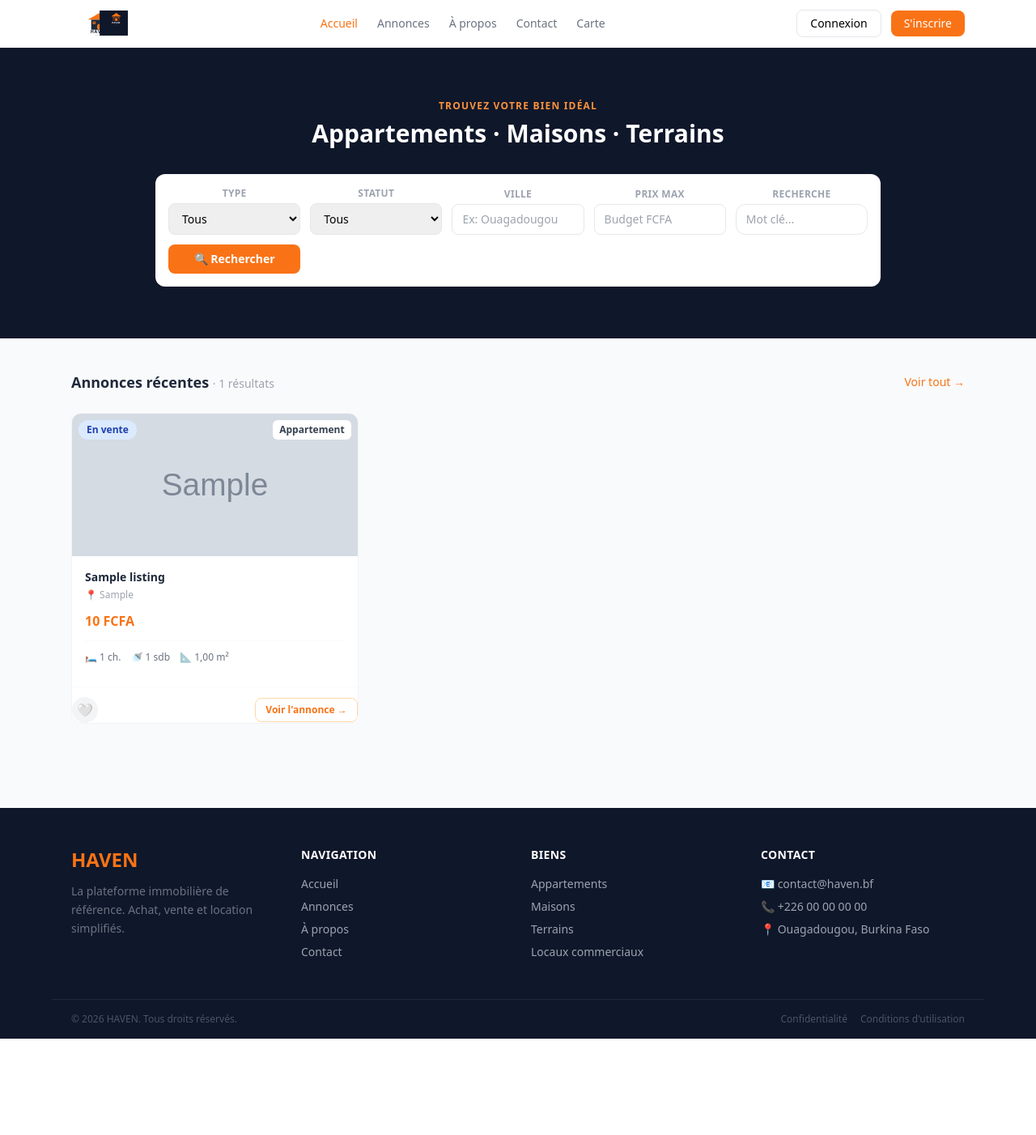
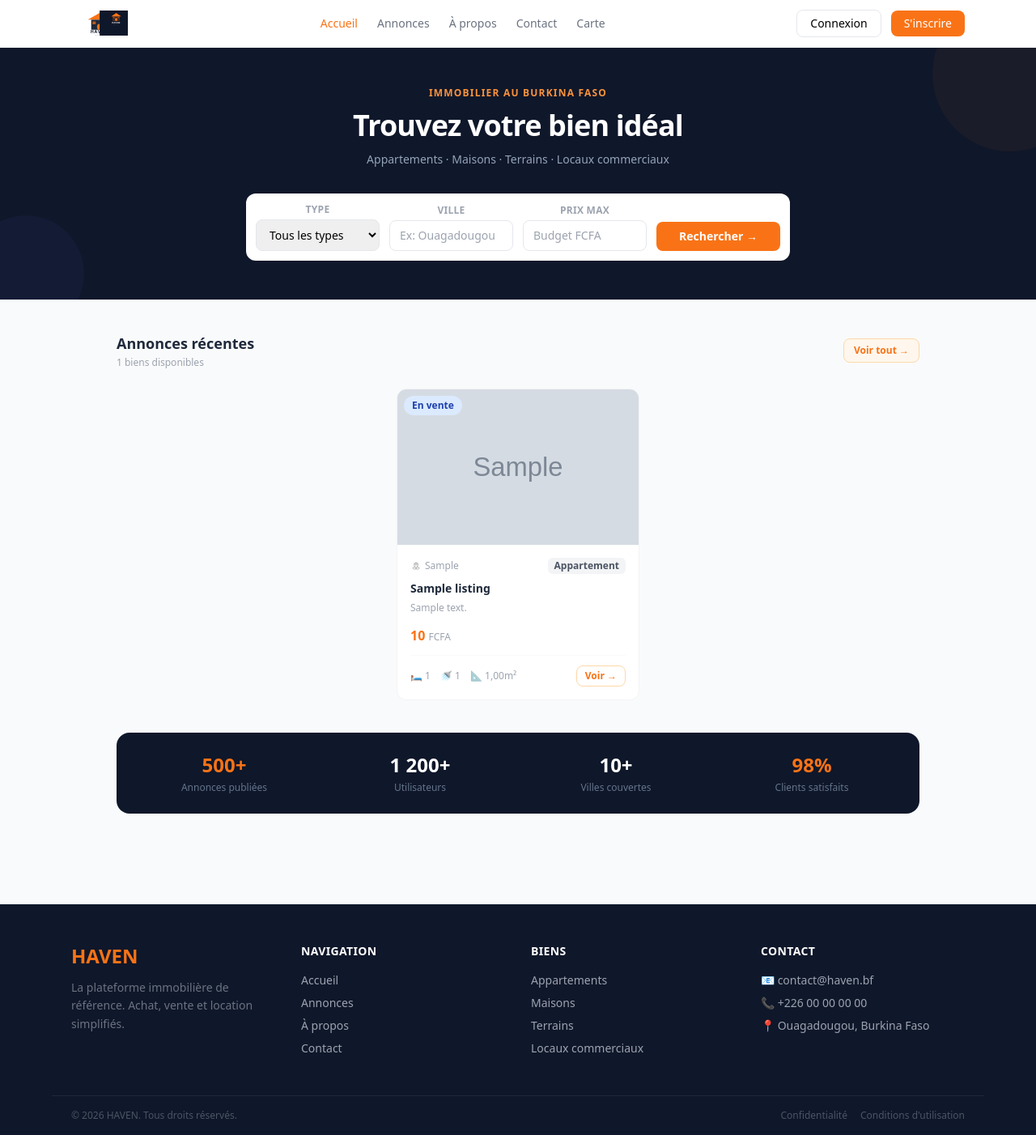
Before and after one commit to gowmarcisrael-cyber/Config, a Django app: page / in a window 1280 px wide. Shown: the whole page at 81% size. Before the commit the page ends 1283 px from the top, so only its background shows below. Run offline with Django 5.2, Linux system fonts and the light colour scheme; tables that the repository leaves empty hold one stand-in row (values such as "Sample post"); grey boxes marked "Sample" are stand-in pictures; parts of the project's set-up code (start-up, migrations or seed data) failed here and were passed over; some libraries are stand-ins or nearby versions.

Commit message:
feat: amelioration de carte

```diff
--- a/config/apps/listings/views.py
+++ b/config/apps/listings/views.py
@@ -20,7 +20,7 @@ from django.contrib.postgres.search import SearchQuery,SearchVector,SearchRank
 def home(request):
     listings = Listing.objects.filter(
         is_available=True,
-        is_approved=True).select_related(
+        is_approved=True).exclude(status__in=['Vendu','Loué']).select_related(
             'user'
             ).prefetch_related(
             'images',
--- a/config/config/settings.py
+++ b/config/config/settings.py
@@ -50,6 +50,7 @@ INSTALLED_APPS = [
     'allauth.account',
     'allauth.socialaccount',
     'allauth.socialaccount.providers.google',
+    'django_browser_reload',
 ]
 
 MIDDLEWARE = [
@@ -60,7 +61,8 @@ MIDDLEWARE = [
     'django.contrib.auth.middleware.AuthenticationMiddleware',
     'django.contrib.messages.middleware.MessageMiddleware',
     'django.middleware.clickjacking.XFrameOptionsMiddleware',
-    'allauth.account.middleware.AccountMiddleware'
+    'allauth.account.middleware.AccountMiddleware',
+    'django_browser_reload.middleware.BrowserReloadMiddleware',
 ]
 
 ROOT_URLCONF = 'config.urls'
--- a/config/config/urls.py
+++ b/config/config/urls.py
@@ -32,6 +32,7 @@ urlpatterns = [
     path('staff/',include('apps.staff.urls')),
     path('notifications/',include('apps.notifications.urls')),
     path('accounts/', include('allauth.urls')),
+    path('__reload__/', include('django_browser_reload.urls')),
 ] + static(
     settings.MEDIA_URL,
     document_root = settings.MEDIA_ROOT
--- a/config/templates/listings/index.html
+++ b/config/templates/listings/index.html
@@ -1,105 +1,163 @@
 {% extends 'base.html' %}
-{% block title %}HAVEN — Immobilier{% endblock %}
+{% load listing_tags %}
+{% load static %}
+{% block title %}HAVEN — Immobilier au Burkina Faso{% endblock %}
 
 {% block content %}
-<!-- Hero + Filtres -->
-<div class="bg-slate-900 py-16 px-6 text-center">
-    <p class="text-orange-400 text-xs font-semibold tracking-widest uppercase mb-2">Trouvez votre bien idéal</p>
-    <h1 class="text-white text-3xl font-bold mb-8">Appartements · Maisons · Terrains</h1>
 
+<!-- Hero -->
+<div class="bg-slate-900 py-12 px-4 text-center relative overflow-hidden">
+    <div class="absolute -top-16 -right-16 w-48 h-48 bg-orange-500 opacity-5 rounded-full"></div>
+    <div class="absolute -bottom-10 -left-10 w-36 h-36 bg-indigo-500 opacity-5 rounded-full"></div>
+
+    <p class="text-orange-400 text-xs font-bold tracking-widest uppercase mb-3">Immobilier au Burkina Faso</p>
+    <h1 class="text-white text-3xl md:text-4xl font-extrabold leading-tight mb-3 tracking-tight">
+        Trouvez votre bien idéal
+    </h1>
+    <p class="text-slate-400 text-sm mb-8">Appartements · Maisons · Terrains · Locaux commerciaux</p>
+
+    <!-- Search bar -->
     <form method="get" action="{% url 'search' %}"
-      class="bg-white rounded-xl p-4 max-w-4xl mx-auto grid grid-cols-1 sm:grid-cols-2 md:grid-cols-5 gap-3 items-end">
+          class="bg-white rounded-xl p-3 max-w-2xl mx-auto grid grid-cols-1 sm:grid-cols-2 md:grid-cols-4 gap-3 items-end">
         <div>
-            <label class="block text-xs font-semibold text-gray-400 uppercase tracking-wide mb-1">Type</label>
-            <select name="property_type" class="w-full border border-gray-200 rounded-lg px-3 py-2 text-sm focus:outline-none focus:ring-2 focus:ring-orange-400">
-                <option value="">Tous</option>
+            <label class="block text-xs font-bold text-gray-400 uppercase tracking-wide mb-1">Type</label>
+            <select name="property_type"
+                    class="w-full border border-gray-200 rounded-lg px-3 py-2 text-sm focus:outline-none focus:ring-2 focus:ring-orange-400">
+                <option value="">Tous les types</option>
                 {% for value, label in types %}
                 <option value="{{ value }}">{{ label }}</option>
                 {% endfor %}
             </select>
         </div>
         <div>
-            <label class="block text-xs font-semibold text-gray-400 uppercase tracking-wide mb-1">Statut</label>
-            <select name="status" class="w-full border border-gray-200 rounded-lg px-3 py-2 text-sm focus:outline-none focus:ring-2 focus:ring-orange-400">
-                <option value="">Tous</option>
-                {% for value, label in statuses %}
-                <option value="{{ value }}">{{ label }}</option>
-                {% endfor %}
-            </select>
-        </div>
-        <div>
-            <label class="block text-xs font-semibold text-gray-400 uppercase tracking-wide mb-1">Ville</label>
+            <label class="block text-xs font-bold text-gray-400 uppercase tracking-wide mb-1">Ville</label>
             <input type="text" name="city" placeholder="Ex: Ouagadougou"
                    class="w-full border border-gray-200 rounded-lg px-3 py-2 text-sm focus:outline-none focus:ring-2 focus:ring-orange-400">
         </div>
         <div>
-            <label class="block text-xs font-semibold text-gray-400 uppercase tracking-wide mb-1">Prix max</label>
+            <label class="block text-xs font-bold text-gray-400 uppercase tracking-wide mb-1">Prix max</label>
             <input type="number" name="price_max" placeholder="Budget FCFA"
                    class="w-full border border-gray-200 rounded-lg px-3 py-2 text-sm focus:outline-none focus:ring-2 focus:ring-orange-400">
         </div>
-        <!-- --- -->
-        <div>
-            <label class="block text-xs font-semibold text-gray-400 uppercase tracking-wide mb-1">Recherche</label>
-            <input type="text" name="q" value="{{ filters.q }}" placeholder="Mot clé..."
-                class="w-full border border-gray-200 rounded-xl px-3 py-2 text-sm focus:outline-none focus:ring-2 focus:ring-orange-400">
-        </div>
-        <button type="submit" class="bg-orange-500 hover:bg-orange-600 text-white font-semibold py-2 px-4 rounded-lg text-sm">
-            🔍 Rechercher
+        <button type="submit"
+                class="bg-orange-500 hover:bg-orange-600 text-white font-bold py-2 px-4 rounded-lg text-sm transition-colors w-full">
+            Rechercher →
         </button>
     </form>
 </div>
 
 <!-- Annonces -->
-<div class="max-w-6xl mx-auto px-6 py-10">
+<div class="max-w-5xl mx-auto px-4 py-10">
     <div class="flex items-center justify-between mb-6">
-        <h2 class="text-lg font-semibold text-slate-800">Annonces récentes
-            <span class="text-gray-400 font-normal text-sm">· {{ listings|length }} résultats</span>
-        </h2>
-        <a href="{% url 'search' %}" class="text-sm text-orange-500 font-medium hover:underline">Voir tout →</a>
+        <div class="relative">
+            <h2 class="text-lg font-bold text-slate-800">Annonces récentes</h2>
+            <p class="text-xs text-gray-400 mt-0.5">{{ listings|length }} biens disponibles</p>
+        </div>
+        <a href="{% url 'search' %}"
+           class="text-xs font-semibold text-orange-500 border border-orange-200 bg-orange-50 px-3 py-1.5 rounded-lg hover:bg-orange-100 transition-colors">
+            Voir tout →
+        </a>
     </div>
 
-    <div class="grid grid-cols-1 md:grid-cols-2 lg:grid-cols-3 gap-5">
+    <div class="flex flex-wrap gap-4 justify-center">
         {% for listing in listings %}
+        <!-- carte -->
+        <div class="bg-white rounded-xl overflow-hidden border border-gray-100 hover:-translate-y-1 hover:shadow-lg transition-all duration-200 w-full max-w-[300px] mx-auto">
 
-        <div class="bg-white rounded-xl overflow-hidden border border-gray-100 hover:-translate-y-1 hover:shadow-lg transition-all duration-200">
-            <div class="relative h-44 bg-gray-100">
+            <!-- Image -->
+            <div class="relative h-48 bg-gray-100">
                 {% if listing.get_first_image %}
-                    <img src="{{ listing.get_first_image }}" alt="{{ listing.title }}" class="w-full h-full object-cover">
+                    <img src="{{ listing.get_first_image }}" alt="{{ listing.title }}"
+                        class="w-full h-full object-cover">
                 {% else %}
-                    <div class="w-full h-full flex items-center justify-center text-4xl">🏠</div>
+                    <div class="w-full h-full flex items-center justify-center text-5xl bg-gradient-to-br from-gray-50 to-gray-100">🏠</div>
                 {% endif %}
+
+                <!-- Badge statut -->
                 <span class="absolute top-2 left-2 text-xs font-semibold px-2.5 py-1 rounded-full
-                    {% if listing.status == 'A louer' %}bg-green-100 text-green-800{% else %}bg-blue-100 text-blue-800{% endif %}">
+                    {% if listing.status == 'A louer' %}bg-green-100 text-green-800
+                    {% elif listing.status == 'En vente' %}bg-blue-100 text-blue-800
+                    {% else %}bg-gray-100 text-gray-600{% endif %}">
                     {{ listing.status }}
                 </span>
-                <span class="absolute top-2 right-2 bg-white text-xs font-semibold px-2 py-1 rounded-md text-gray-700">
-                    {{ listing.property_type }}
-                </span>
+
+                <!-- Bouton favori -->
+                {% if request.user.is_authenticated %}
+                <div class="absolute top-2 right-2">
+                    {% is_favorited request.user listing as is_fav %}
+                    {% include 'listings/partials/favorite_btn.html' with is_favorite=is_fav %}
+                </div>
+                {% endif %}
             </div>
+
+            <!-- Contenu -->
             <div class="p-4">
-                <h3 class="font-semibold text-slate-800 text-sm mb-1 truncate">{{ listing.title }}</h3>
-                <p class="text-xs text-gray-400 mb-3">📍 {{ listing.city }}</p>
-                <p class="text-orange-500 font-bold text-base mb-3">{{ listing.price|floatformat:0 }} FCFA</p>
-                <div class="flex gap-3 text-xs text-gray-500 border-t border-gray-50 pt-3">
-                    {% if listing.bedrooms %}<span>🛏 {{ listing.bedrooms }} ch.</span>{% endif %}
-                    {% if listing.bathrooms %}<span>🚿 {{ listing.bathrooms }} sdb</span>{% endif %}
-                    {% if listing.area %}<span>📐 {{ listing.area }} m²</span>{% endif %}
+                <!-- Ville + Type -->
+                <div class="flex items-center justify-between mb-2">
+                    <div class="flex items-center gap-1 text-xs text-gray-400 font-medium">
+                        <img src="{% static 'images/gps.png' %}" alt="" class="w-3.5 h-3.5">
+                        <span>{{ listing.city }}</span>
+                    </div>
+                    <span class="text-xs bg-gray-100 text-gray-600 px-2 py-0.5 rounded-md font-semibold">
+                        {{ listing.property_type }}
+                    </span>
+                </div>
+
+                <!-- Titre -->
+                <h3 class="font-bold text-slate-800 text-sm mb-1 truncate">{{ listing.title }}</h3>
+
+                <!-- Description -->
+                <p class="text-xs text-gray-400 mb-3 line-clamp-2 leading-relaxed">{{ listing.description }}</p>
+
+                <!-- Prix -->
+                <p class="text-orange-500 font-extrabold text-base mb-3">
+                    {{ listing.price|floatformat:0 }}
+                    <span class="text-xs font-medium text-gray-400">FCFA{% if listing.status == 'A louer' %}/mois{% endif %}</span>
+                </p>
+
+                <!-- Caractéristiques + Lien -->
+                <div class="flex items-center justify-between border-t border-gray-50 pt-3">
+                    <div class="flex gap-3 text-xs text-gray-400">
+                        {% if listing.bedrooms %}<span>🛏 {{ listing.bedrooms }}</span>{% endif %}
+                        {% if listing.bathrooms %}<span>🚿 {{ listing.bathrooms }}</span>{% endif %}
+                        {% if listing.area %}<span>📐 {{ listing.area }}m²</span>{% endif %}
+                    </div>
+                    <a href="{% url 'listing_detail' listing.slug %}"
+                    class="text-xs font-bold text-orange-500 border border-orange-200 px-2.5 py-1 rounded-lg hover:bg-orange-50 transition-colors">
+                        Voir →
+                    </a>
                 </div>
             </div>
-            {% load listing_tags %}
-            <div class="flex items-center justify-between mt-3 pt-3 border-t border-gray-50">
-                {% is_favorited request.user listing as is_fav %}
-                {% include "listings/partials/favorite_btn.html" with is_favorite=is_fav %}
-                <a href="{% url 'listing_detail' listing.slug %}"
-                class="text-xs font-semibold text-orange-500 border border-orange-200 px-3 py-1.5 rounded-lg hover:bg-orange-50 transition-colors">
-                    Voir l'annonce →
-                </a>
-            </div>
         </div>
-
         {% empty %}
-        <div class="col-span-3 text-center py-16 text-gray-400">Aucune annonce disponible.</div>
+        <div class="col-span-3 text-center py-16 text-gray-400">
+            <p class="text-4xl mb-3">🏠</p>
+            <p class="text-sm">Aucune annonce disponible.</p>
+        </div>
         {% endfor %}
     </div>
 </div>
+
+<!-- Stats -->
+<div class="max-w-5xl mx-auto px-4 pb-12">
+    <div class="bg-slate-900 rounded-2xl p-6 grid grid-cols-2 md:grid-cols-4 gap-6 text-center">
+        <div>
+            <p class="text-2xl font-extrabold text-orange-500">500+</p>
+            <p class="text-xs text-slate-500 mt-1">Annonces publiées</p>
+        </div>
+        <div>
+            <p class="text-2xl font-extrabold text-white">1 200+</p>
+            <p class="text-xs text-slate-500 mt-1">Utilisateurs</p>
+        </div>
+        <div>
+            <p class="text-2xl font-extrabold text-white">10+</p>
+            <p class="text-xs text-slate-500 mt-1">Villes couvertes</p>
+        </div>
+        <div>
+            <p class="text-2xl font-extrabold text-orange-500">98%</p>
+            <p class="text-xs text-slate-500 mt-1">Clients satisfaits</p>
+        </div>
+    </div>
+</div>
+
 {% endblock %}
--- a/config/templates/listings/partials/favorite_btn.html
+++ b/config/templates/listings/partials/favorite_btn.html
@@ -4,9 +4,9 @@
     hx-swap="outerHTML"
     class="flex items-center justify-center w-8 h-8 rounded-full transition-colors
     {% if is_favorite %}
-        bg-red-50 text-red-500
+       text-red-500
     {% else %}
-        bg-gray-100 text-gray-400 hover:bg-red-50 hover:text-red-400
+        text-gray-400  hover:text-red-400
     {% endif %}">
 
     {% if is_favorite %}
```
Also changed, not shown: config/templates/listings/details.html (+59 -8 lines), config/templates/listings/index2.html (added, +100 -0 lines), config/templates/listings/search.html (+72 -33 lines), config/static/images/gps.png (added).
